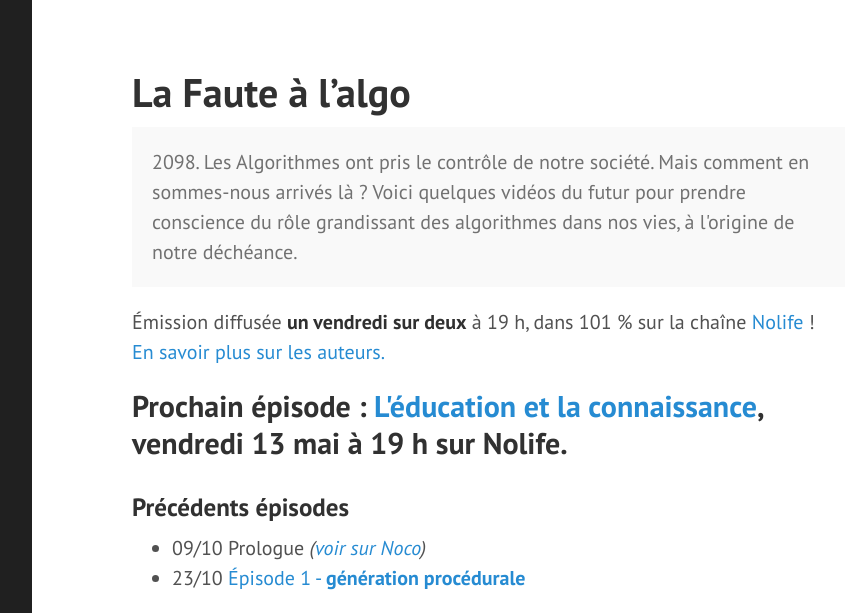
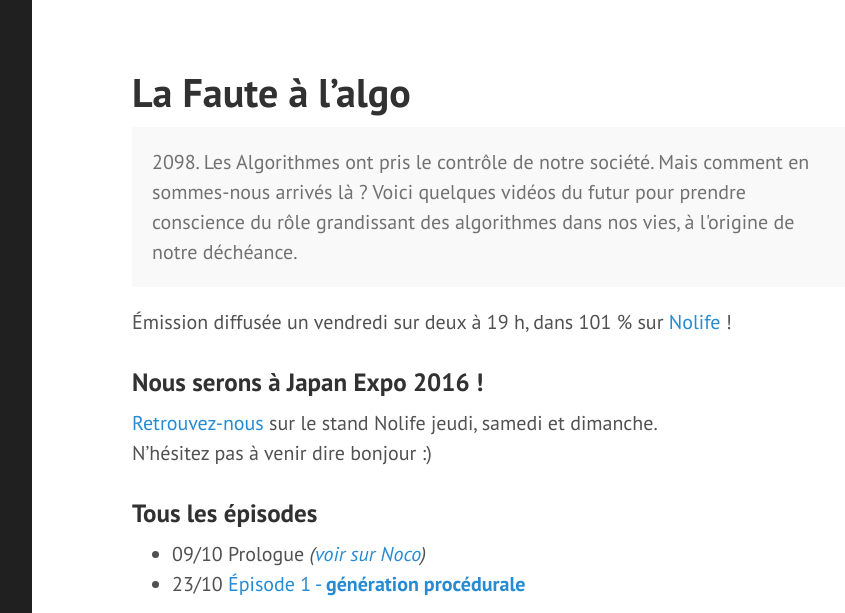
Before and after one commit to jilljenn/fautealgo, a Jekyll site: the page built from index.md, in a window 1280 px wide and 1400 px high. Shown: the top 613 px of the window, without its empty margins (328-1173 px from the left). Built offline with Jekyll 4.4.1, drawn with Linux system fonts in a browser that asks for light colours; Markdown is read by kramdown in place of the engine named in the settings; a script that is not in the unit is left out; some of the changed text lies outside the part shown; grey boxes are pictures that could not be loaded.

```diff
--- a/index.md
+++ b/index.md
@@ -12,13 +12,14 @@ comments: true
 {{ site.meta }}
 </div>
 
-Émission diffusée **un vendredi sur deux** à 19 h, dans 101 % sur la chaîne [Nolife](http://www.nolife-tv.com) !
-[En savoir plus sur les auteurs.](/about/)
+Émission diffusée un vendredi sur deux à 19 h, dans 101 % sur [Nolife](http://www.nolife-tv.com) !
 
-<h2>Prochain épisode : <a href="/ep14/">L'éducation et la connaissance</a>,<br />
-vendredi 13 mai à 19 h sur Nolife.</h2>
+### Nous serons à Japan Expo 2016 !
 
-### Précédents épisodes
+[Retrouvez-nous](/about/) sur le stand Nolife jeudi, samedi et dimanche.
+N'hésitez pas à venir dire bonjour :)
+
+### Tous les épisodes
 
 - 09/10 Prologue *([voir sur Noco](http://noco.tv/emission/23065/nolife/la-faute-a-l-algo/prologue))*
 - 23/10 [Épisode 1 - **génération procédurale**](/ep1/)
@@ -37,11 +38,10 @@ vendredi 13 mai à 19 h sur Nolife.</h2>
 - 01/04 [Épisode 11 - **la géolocalisation et la navigation**](/ep11/)
 - 15/04 [Épisode 12 - **la transparence des algorithmes**](/ep12/)
 - 29/04 [Épisode 13 - **la transparence des données**](/ep13/)
-
-### À venir
-
 - 13/05 [Épisode 14 - **l'éducation et la connaissance**](/ep14/)
-- 27/05 Épisode 15 - ???
+- 27/05 [Épisode 15 - **la discrimination par les algorithmes**](/ep15/)
+- 10/06 [Épisode 16 - **la politique et le fact-checking**](/ep16/)
+- 24/06 [Épisode 17 - **les monnaies virtuelles**](/ep17/)
 
 ### Coulisses
 
```
Also changed, not shown: ep13/index.md (+0 -2 lines), ep14/index.md (+0 -1 lines), ep15/index.md (added, +9 -0 lines), ep16/index.md (added, +13 -0 lines), ep17/index.md (added, +13 -0 lines), eps.md (+3 -4 lines).
